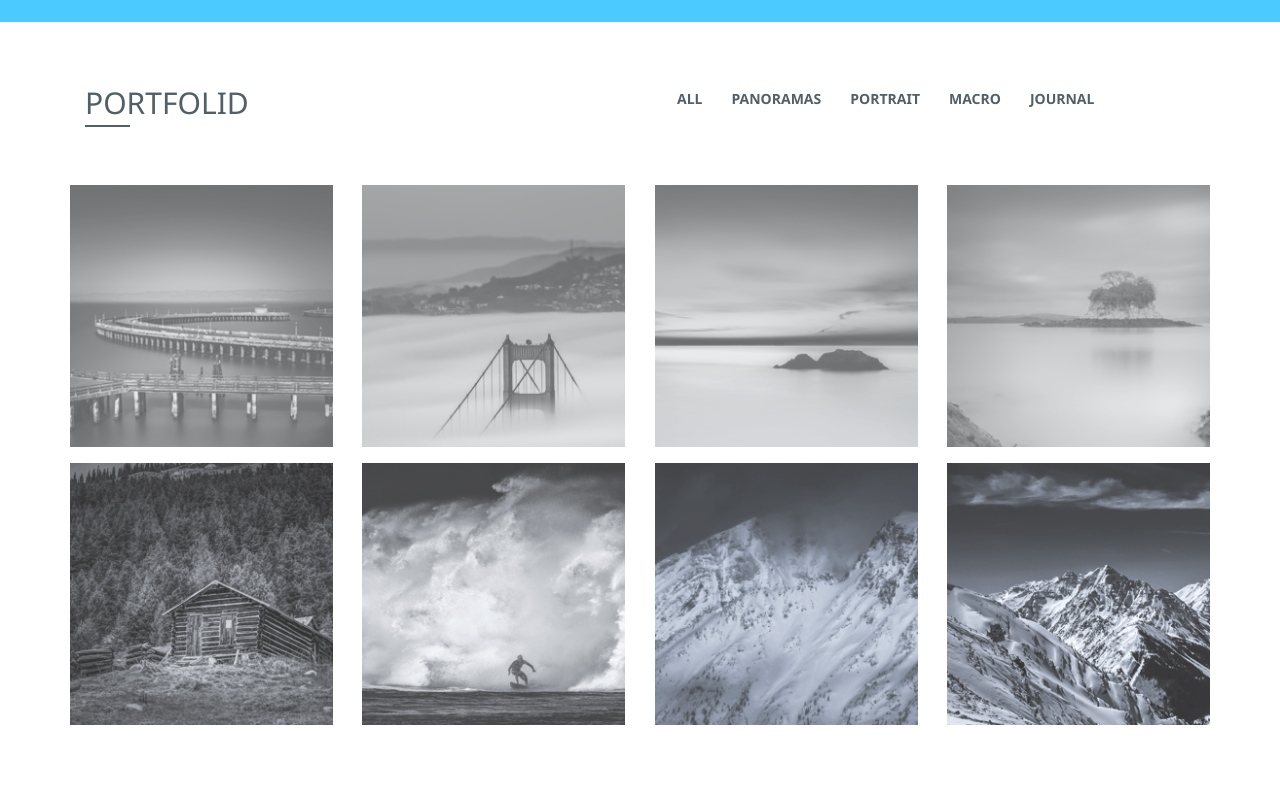
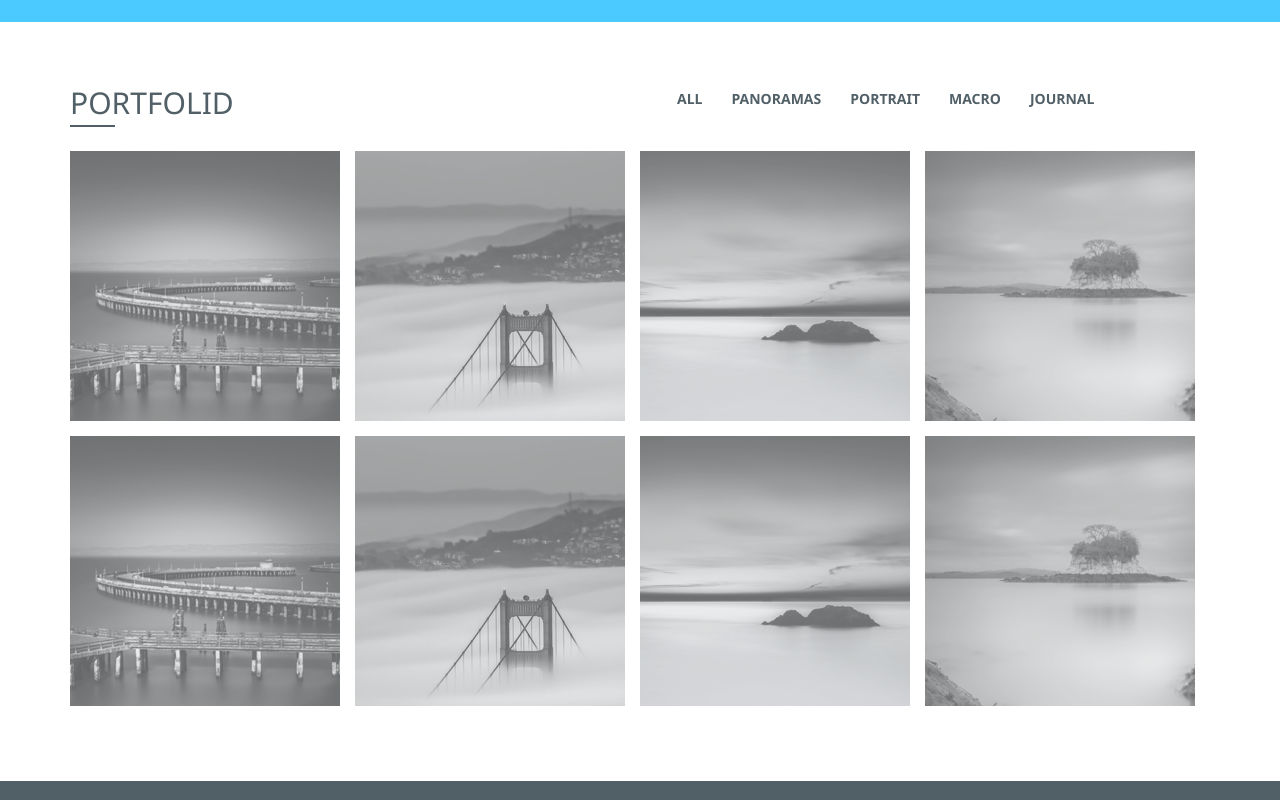
Before and after one commit to tuanfront-end/Devtrain-02, a plain HTML site: page theme-2.html in a window 1280 px wide. Shown: the part 920-1720 px from the top of the page. Drawn offline with nearby package versions, Linux system fonts and the light colour scheme.

Commit message:
To Complete the Project-2 #Devtrain

```diff
--- a/css/style.less
+++ b/css/style.less
@@ -632,20 +632,30 @@ img.line-2{
 	font-weight: lighter;
 	text-transform: uppercase;
 }
-.single_item{
 
+
+.grid{
+	margin-left: -15px;
+}
+
+.grid-item{
+	margin-left: 15px;
+	margin-bottom: 15px;
+	float: left;
+	width: 270px;
+}
+.father{
+	width: 100%;
+	position: relative;
 	overflow: hidden;
 	text-align: center;
-	width: 100%;
 	transition: all 0.5s;
 	img{
-		width: 100%;
-		margin-bottom: 15px;
+		max-width: 100%;
 	}
 	.portfolio-inner{
 		text-align: center;
-		width: 90%;
-		height: 94%;
+		width: 100%;
 		margin: 0 auto;
 		position: absolute;
 		top:0;
@@ -699,9 +709,9 @@ img.line-2{
 		}
 
 	}
+}
 
 
-}
 .just-section{
 	padding: 60px 0 60px 0;
 	background-color: #515f67;
@@ -860,7 +870,6 @@ img.line-2{
 	}
 }
 
-
 /* Medium devices (desktops, 992px and down) *//////////////////////////////////////////////////////////////
 /* Medium devices (desktops, 992px and down) *//////////////////////////////////////////////////////////////
 /* Medium devices (desktops, 992px and down) *//////////////////////////////////////////////////////////////
@@ -981,7 +990,7 @@ img.line-2{
 		position: static;
 	}
 	.portfolio-2-title{
-		height: 90px;
+		height: 170px;
 	}
 	.logo-nav-2{
 		float: inherit !important;
@@ -989,7 +998,7 @@ img.line-2{
 	.footer-2{
 		ul{
 			li{
-				margin: 0 auto;
+				margin-left: 14px;
 			}
 		}
 	}
@@ -1004,4 +1013,30 @@ img.line-2{
 			line-height: normal;
 		}
 	}
+	.grid{
+		margin: 0 auto;
+		.grid-item{
+			width: 50%;
+			margin: 0 auto;
+			img{
+				width: 100%;
+			}
+
+		}
+	}
+	.contact-2 input{
+		width: 100% !important;
+	}
+
+	.btn-2,{
+		width: 50% !important;
+	}
+	.btn-2-2{
+		width: 100% !important;
+	}
+
 }
+
+.clear {
+	clear: both;
+}
--- a/js/js.js
+++ b/js/js.js
@@ -24,8 +24,8 @@
       //----------------------------------------------------------------------
       // external js: isotope.pkgd.js
 
-        $(".portfolio_items").isotope({
-           itemSelector: '.single_item',
+        $(".grid").isotope({
+           itemSelector: '.grid-item',
            layoutMode: 'fitRows',
         });
 
@@ -36,7 +36,7 @@
           $(this).addClass('active');
 
           var selector =$(this).attr('data-filter');
-          $(".portfolio_items").isotope({
+          $(".grid").isotope({
             filter: selector,
             animationOption: {
               duration: 750,
@@ -46,6 +46,9 @@
           });
             return false;
         });
+
+        // external js: isotope.pkgd.js
+
 
       //- END ISOTOPE---------------------------------------------------------------------
 
--- a/theme-2.html
+++ b/theme-2.html
@@ -123,13 +123,16 @@
 			<div class="container">
 				<div class="row">
 					<div class="col-md-12 col-sm-12 col-xs-12 portfolio-2-title">
+						<div class="row">
 							<div class="left col-md-6 col-sm-6 col-xs-12">
 								<div class="services-2-title">
 									<span class="title-2 c12">portfolid</span> <br>
 									<img class="line-2" src="images/2-lineblack.png" alt="">
 								</div>
 							</div>
-						<div class="right portfolio-nav-2 portfolio_filter col-md-6 col-sm-6 col-xs-12">
+
+
+							<div id="" class="right portfolio-nav-2 portfolio_filter col-md-6 col-sm-6 col-xs-12">
 								<ul>
 									<li class="active" data-filter="*"><a href="#">all</a></li>
 									<li data-filter=".graphic" ><a href="#">panoramas</a></li>
@@ -139,56 +142,101 @@
 								</ul>
 							</div>
 						</div>
+					</div>
 
-					<div class="col-md-12 col-sm-12 col-xs-12 mt100">
-						<div class="portfolio_items row">
-							<div class="col-md-12 col-sm-12 col-xs-12">
-								<div class="single_item graphic photo2 wow slideInLeft col-md-3 col-sm-12 col-md-12 col-sm-12 col-xs-12">
+					<div class="col-md-12 clear">
+
+					</div>
+
+					<div class="col-md-12 col-sm-12 col-xs-12 mt25">
+
+						<div class="grid">
+
+
+								<div class="grid-item graphic webdesign">
+									<div class="father">
 										<img src="images/2-port-1.png" alt="">
 										<div class="portfolio-inner">
 											<a href="#"><img src="images/plus.png" alt=""></a>
 										</div>
 									</div>
-								<div class="single_item webdesign wow slideInUp col-md-3 col-sm-12 col-md-12 col-sm-12 col-xs-12">
+								</div>
+
+
+
+
+								<div class="grid-item photo">
+									<div class="father">
 										<img src="images/2-port-2.png" alt="">
 										<div class="portfolio-inner">
 											<a href="#"><img src="images/plus.png" alt=""></a>
 										</div>
 									</div>
-								<div class="single_item graphic webdesign wow slideInUp col-md-3 col-sm-12 col-md-12 col-sm-12 col-xs-12">
+								</div>
+
+
+
+
+								<div class="grid-item webdesign">
+									<div class="father">
 										<img src="images/2-port-3.png" alt="">
 										<div class="portfolio-inner">
 											<a href="#"><img src="images/plus.png" alt=""></a>
 										</div>
 									</div>
-								<div class="single_item webdesign photo2 wow slideInLeft col-md-3 col-sm-12 col-md-12 col-sm-12 col-xs-12">
+								</div>
+
+
+
+
+								<div class="grid-item photo2 webdesign">
+									<div class="father">
 										<img src="images/2-port-4.png" alt="">
 										<div class="portfolio-inner">
 											<a href="#"><img src="images/plus.png" alt=""></a>
 										</div>
 									</div>
 								</div>
-							<div class="col-md-12 col-sm-12 col-xs-12">
-								<div class="single_item photo photo2 wow slideInRight col-md-3 col-sm-12 col-md-12 col-sm-12 col-xs-12">
-									<img src="images/2-port-5.png" alt="">
+
+								<div class="grid-item graphic webdesign">
+									<div class="father">
+										<img src="images/2-port-1.png" alt="">
 										<div class="portfolio-inner">
 											<a href="#"><img src="images/plus.png" alt=""></a>
 										</div>
 									</div>
-								<div class="single_item graphic photo wow slideInUp col-md-3 col-sm-12 col-md-12 col-sm-12 col-xs-12">
-									<img src="images/2-port-6.png" alt="">
+								</div>
+
+
+
+
+								<div class="grid-item photo">
+									<div class="father">
+										<img src="images/2-port-2.png" alt="">
 										<div class="portfolio-inner">
 											<a href="#"><img src="images/plus.png" alt=""></a>
 										</div>
 									</div>
-								<div class="single_item photo wow slideInDown col-md-3 col-sm-12 col-md-12 col-sm-12 col-xs-12">
-									<img src="images/2-port-7.png" alt="">
+								</div>
+
+
+
+
+								<div class="grid-item webdesign">
+									<div class="father">
+										<img src="images/2-port-3.png" alt="">
 										<div class="portfolio-inner">
 											<a href="#"><img src="images/plus.png" alt=""></a>
 										</div>
 									</div>
-								<div class="single_item photo photo2 wow slideInLeft col-md-3 col-sm-12 col-md-12 col-sm-12 col-xs-12">
-									<img src="images/2-port-8.png" alt="">
+								</div>
+
+
+
+
+								<div class="grid-item photo2 webdesign">
+									<div class="father">
+										<img src="images/2-port-4.png" alt="">
 										<div class="portfolio-inner">
 											<a href="#"><img src="images/plus.png" alt=""></a>
 										</div>
@@ -201,6 +249,7 @@
 			</div>
 		</div>
 		<!-- End portfolio-2 -->
+		<div class="col-md-12 clear"></div>
 
 		<div class="row just-section wow slideInRight">
 			<div class="container">
@@ -333,7 +382,8 @@
 			<div class="container">
 				<div class="row">
 					<div class="col-md-12 col-sm-12 col-xs-12">
-						<div class="left col-md-9 col-sm-9 col-xs-12">
+						<div class="row">
+							<div class="col-md-9 col-sm-9 col-xs-12">
 								<ul>
 									<li><a href="#">home</a></li>
 									<li>|</li>
@@ -344,8 +394,9 @@
 									<li><a href="#">contact</a></li>
 								</ul>
 							</div>
-						<div class="right col-sm-3 col-xs-12">
+							<div class="col-md-3 col-sm-3 col-xs-12">
 								<img src="images/2013c.png" alt="">
+							</div>
 						</div>
 					</div>
 				</div>
```
Also changed, not shown: css/style.css. Lines whose indentation alone changed are shown as unchanged.
